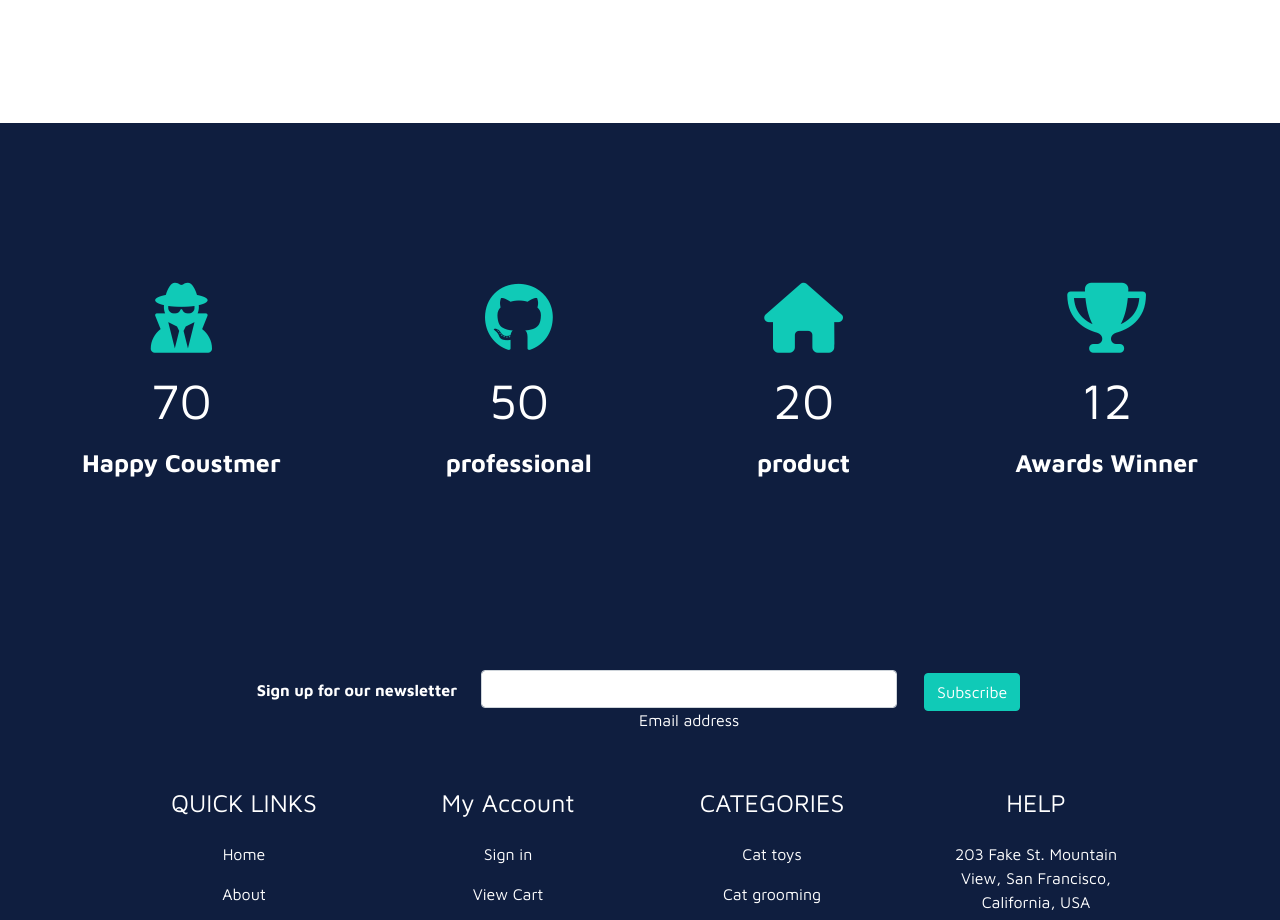
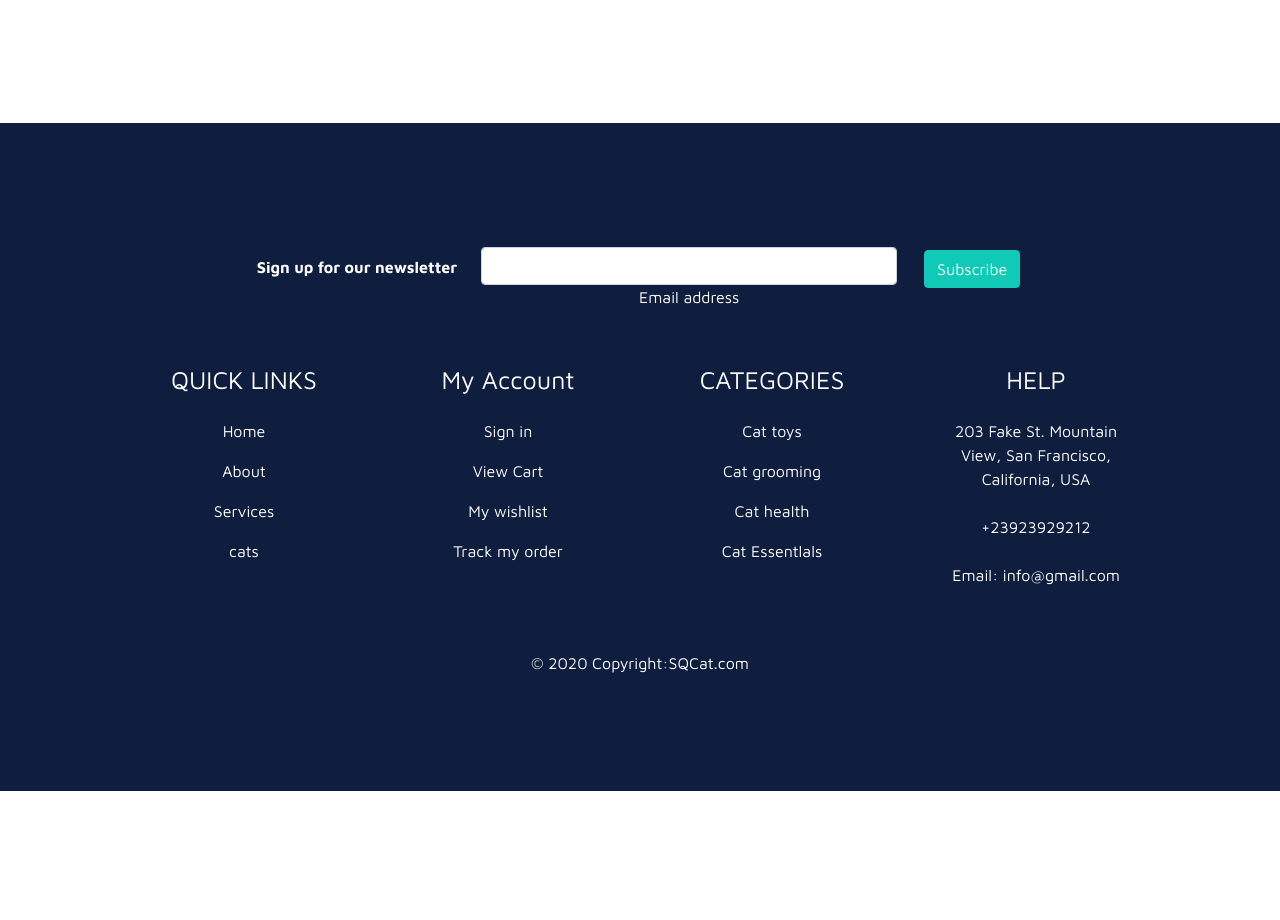
Before and after one commit to saddam-maratouq/Cat_Store, a React (Vite) app: page /home in a window 1280 px wide. Shown: the part 3020-3940 px from the top of the page. After the commit the page ends 3811 px from the top, so only its background shows below. Built offline with nearby package versions, Linux system fonts and the light colour scheme.

Commit message:
try 5 to fix proplem

```diff
--- a/src/pages/Customer/Cust.jsx
+++ b/src/pages/Customer/Cust.jsx
@@ -1,46 +1,46 @@
-import React from 'react'
+// import React from 'react'
 
-import './custmoer.css'
+// import './custmoer.css'
 
-const Cust = () => {
-  return (
-    <section className='Coustem'>
-    <div className="container">
-        <div className="coustem-content">
+// const Cust = () => {
+//   return (
+//     <section className='Coustem'>
+//     <div className="container">
+//         <div className="coustem-content">
 
-            {/* Start Cust */}
+//             {/* Start Cust */}
 
-            <div className="cust">
-            <i className="fa-solid fa-user-secret"></i>
-            <p> 70 </p>
-            <h5> Happy Coustmer </h5>
-            </div>
+//             <div className="cust">
+//             <i className="fa-solid fa-user-secret"></i>
+//             <p> 70 </p>
+//             <h5> Happy Coustmer </h5>
+//             </div>
 
-            <div className="cust">
-            <i className="fa-brands fa-github"></i>
-             <p> 50 </p>
-             <h5> professional  </h5>
-            </div>
+//             <div className="cust">
+//             <i className="fa-brands fa-github"></i>
+//              <p> 50 </p>
+//              <h5> professional  </h5>
+//             </div>
 
-            <div className="cust">
-            <i className="fa-solid fa-house"></i>
-            <p> 20 </p>
-            <h5> product </h5>
-            </div>
+//             <div className="cust">
+//             <i className="fa-solid fa-house"></i>
+//             <p> 20 </p>
+//             <h5> product </h5>
+//             </div>
 
-            <div className="cust">
-            <i className="fa fa-trophy"></i>
-            <p> 12  </p>
-            <h5> Awards Winner </h5>
-            </div>
+//             <div className="cust">
+//             <i className="fa fa-trophy"></i>
+//             <p> 12  </p>
+//             <h5> Awards Winner </h5>
+//             </div>
 
 
 
-            {/* End Cust  */}
-        </div>
-    </div>
-    </section>
-  )
-}
+//             {/* End Cust  */}
+//         </div>
+//     </div>
+//     </section>
+//   )
+// }
 
-export default Cust
+// export default Cust
--- a/src/pages/Customer/custmoer.css
+++ b/src/pages/Customer/custmoer.css
@@ -1,4 +1,4 @@
-.Coustem {
+/* .Coustem {
     padding: 60px 0;
     background-color: var(--Sec-color);
     min-height: 50vh;
@@ -50,4 +50,4 @@
         margin-bottom: 50px;
     }
 
-}
+} */
--- a/src/pages/home/Home.jsx
+++ b/src/pages/home/Home.jsx
@@ -20,7 +20,7 @@ import Feathers from './Feathers/Feathers'
 
 // import Chouse from './chouseUS/Chouse'
 
-import Cust from '../Customer/Cust'
+// import Cust from '../Customer/Cust'
 
 // import Protfolio from './protoflio/Protfolio'
 
@@ -38,7 +38,7 @@ import Cust from '../Customer/Cust'
                 <Carousel fade variant="white"
 
                 autoPlay={true}
-                interval={4000}
+                interval={3000}
 
                 >
 
@@ -114,7 +114,7 @@ import Cust from '../Customer/Cust'
 
         {/* Customer section  */}
 
-        <Cust/>
+        {/* <Cust/>  */}
 
       {/* Protfolio Section  */}
 
```
